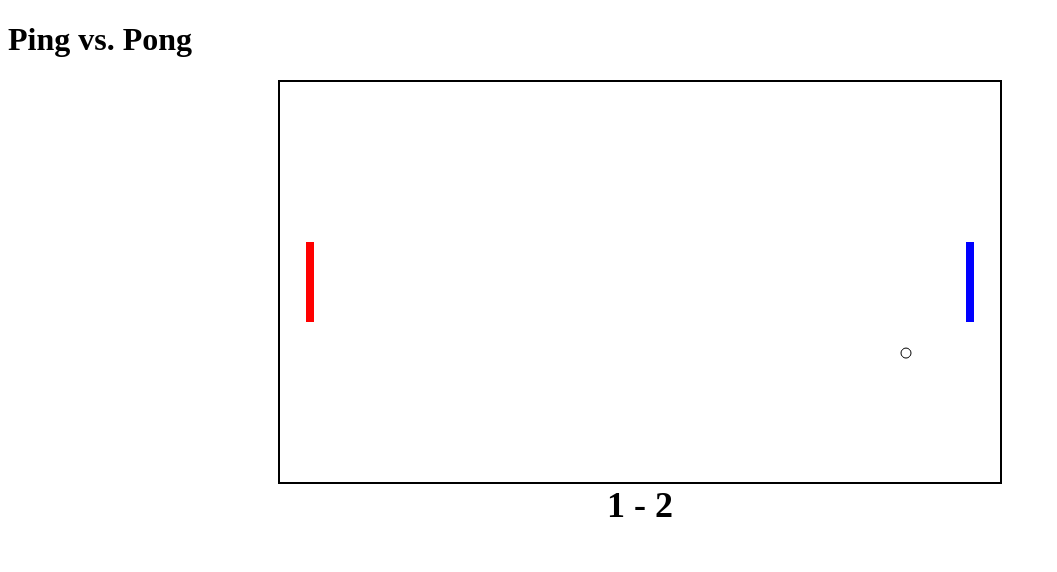
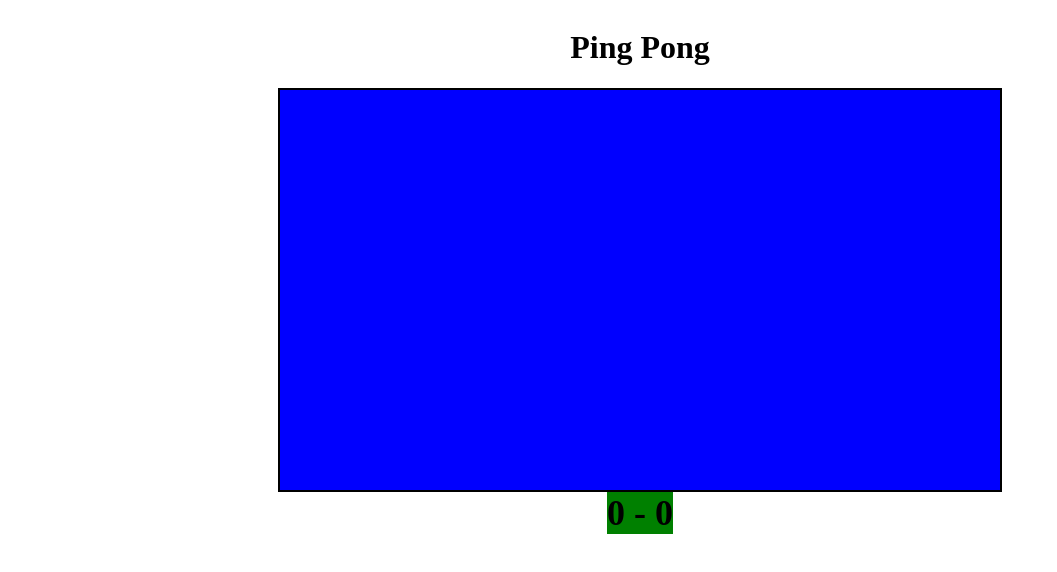
Before and after one commit to Kenworthe/Ping-vs-Pong, a plain HTML site: page index.html in a window 1280 px wide. Shown: the whole page, without its empty margins (0-1057 px from the left). Drawn offline with Linux system fonts and the light colour scheme.

Commit message:
still working on menu js. added menu DOM

```diff
--- a/game.js
+++ b/game.js
@@ -1,7 +1,7 @@
 let app = {};
 
 function startApp(){
-	app.canvas = document.getElementById('myCanvas');
+	app.canvas = document.getElementById('gameCanvas');
 	app.context = app.canvas.getContext('2d');
 	app.lastTime = window.performance.now();
 	window.requestAnimationFrame(frameUpdate);
@@ -11,45 +11,6 @@ function startApp(){
 	// window.addEventListener('click', mouseDown, false);
 
 	restartGame();
-}
-
-function newGame(){
-	spawnStartButton();
-}
-
-function spawnStartButton(){
-	// app.startButton = {
-	// 	position: {
-	// 		x: app.canvas.width / 2,
-	// 		y: app.canvas.height / 2
-	// 	},
-	// 	size: {
-	// 		width: 400,
-	// 		height: 200
-	// 	},
-	// 	color: '#FF0000',
-	// 	drawMe: function(context){
-	// 		drawStartButton(context, this);
-	// 	},
-	// }
-//function new game
-//draw Start
-//ask AI or 2P
-//restartGame();
-//but add countdown??
-}
-
-// function drawStartButton(context, obj){
-// 	context.save();
-// 	context.translate();
-// 	context.fillStyle();
-// 	context.fillRect();
-// 	context.restore();
-// }
-
-function askPlayers(){
-// ask One player or two player
-// restartGame();
 }
 
 function restartGame(){
@@ -99,7 +60,6 @@ function bounceWall(){
 		app.ball.position.y = (app.ball.radius + 1);
 		app.ball.speed.y = -(app.ball.speed.y);
 	}
-
 // ball hits right wall -> P2 scores, serve to P2
 	if (app.ball.position.x >= (app.canvas.width - app.ball.radius)){
 		app.playerTwo.score += 1;
@@ -344,49 +304,3 @@ function playerTwoReleaseUp() {
 function playerTwoReleaseDown() {
 	app.playerTwo.moveDown = false;
 }
-
-
-//ADD ARRAY TO ALLOW MULTIPLE INPUTS???
-	// let multipleKeys = []
-
-//if UP -> call P1 Up, then break
-//if DOWN -> call P1 Down, then break
-//if LEFT -> call P1 forehand tilt
-//if RIGHT -> call P1 backhand tilt
-
-//if W -> call P2 Up, then break
-//if S -> call P2 down, then break
-//if D -> call P2 forehand tilt
-//if A -> call P2 backhand tilt
-
-
-
-
-//function vs AI or vs Player2?
-//function spawn background
-
-//function spawn ball
-
-//function spawn paddles
-
-//function draw all
-
-//function framerate???
-
-
-//function event listeners (controls) WASD vs Directional keys.
-
-//function keep score, update DOM (outside of canvas)
-
-//funciton collision (and curve ball?)
-
-//function power ups (optional)
-
-//function game over (who wins?)
-
-//function restart game?
-//function reset score (then update DOM)
-
-
-//add AI (track ball perfect with a % chance to not track ball well.
-//increase % for lower difficulty.)
--- a/index.html
+++ b/index.html
@@ -1,23 +1,24 @@
 <!DOCTYPE html>
 <html>
 <head>
-	<title>Ping vs. Pong</title>
+	<title>Ping Pong</title>
 	<link rel="stylesheet" type="text/css" href="style.css">
 </head>
 
-<body onLoad="startApp()">
+<body onLoad='startMenu()'>
+	<header>
+		<h1>Ping Pong</h1>
+	</header>
 
-<header>
-	<h1>Ping vs. Pong</h1>
-</header>
-	<div>
-		<canvas id="myCanvas" width="720" height="400"></canvas>
-	</div>
-	<div id='score'>
-		0 - 0
-	</div>
+	<section>
+   <!-- <canvas id='menuCanvas' width='720' height='400'></canvas> -->
+		<canvas id='gameCanvas' width='720' height='400'></canvas>
+		<div id='menu' class='fakeCanvas'></div>
+	</section>
 
-<script type="text/javascript" src="game.js"></script>
+	<div id='score' class='scoreboard'>	0 - 0 </div>
 
+	<script type="text/javascript" src='game.js'></script>
+<!--<script type="text/javascript" src='menu.js'></script>-->
 </body>
 </html>
--- a/style.css
+++ b/style.css
@@ -1,9 +1,47 @@
-div {
-  display: flex;
-  justify-content: center;
+body {
+	display: flex;
+	flex-direction: column;
+	justify-content: flex-start;
+	align-items: center;
 }
+
+section {
+	display:flex;
+	flex-direction: column;
+	justify-content: flex-start;
+}
+
 canvas {
+	background: red;
 	border: 2px solid black;
+	margin: 0;
+}
+
+div.fakeCanvas {
+	background: blue;
+	border: 2px solid black;
+	margin: 0;
+	width: 720px;
+	height: 400px;
+	position: absolute;
+
+}
+
+div.scoreboard {
+	background: green;
+	text-align: center;
+}
+
+.hidden {
+	display: none;
+}
+
+/*
+#menuCanvas {
+}*/
+
+#gameCanvas {
+
 }
 
 #score {
```
Also changed, not shown: menu.js (added, +99 -0 lines), 1 other file.
